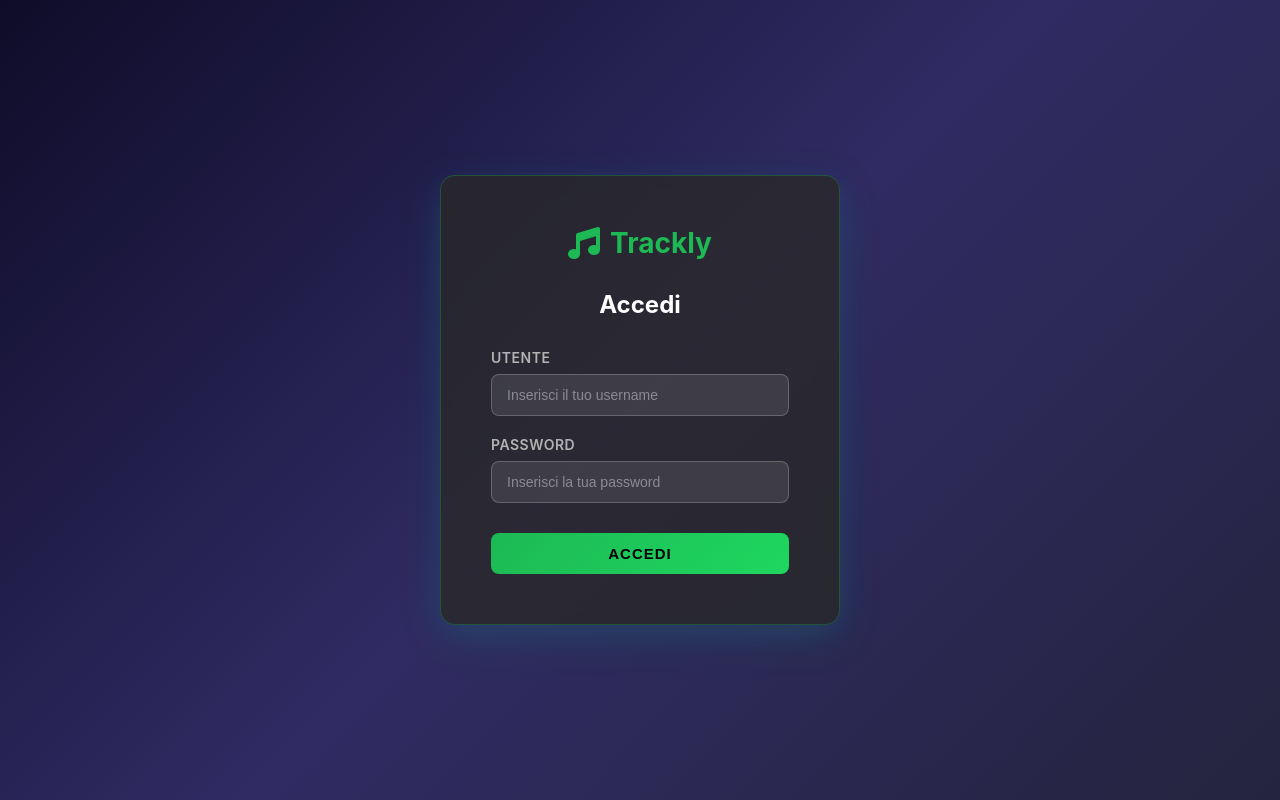
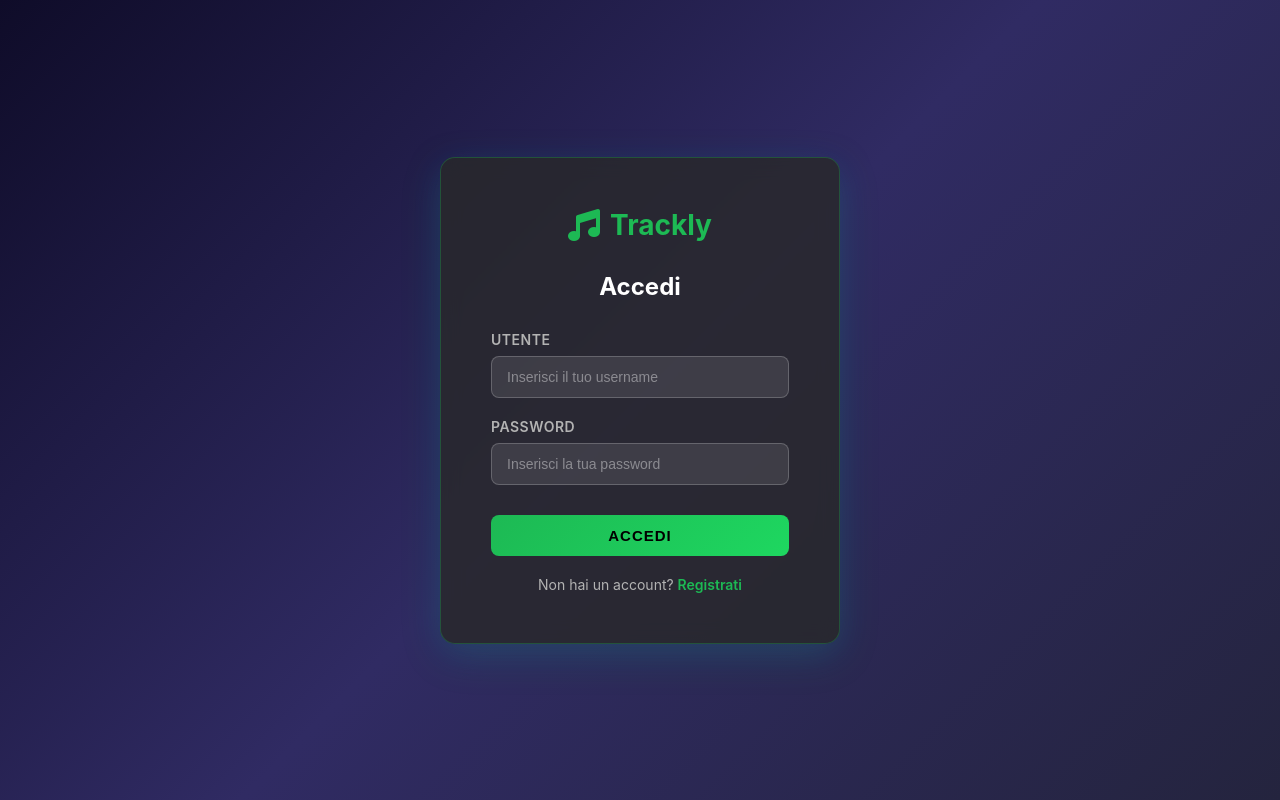
Before and after one commit to Chen-Gia/ProgettoInformatica, a PHP site: page /frontend/login.php in a window 1280 px wide. Run offline with PHP 8.4, Linux system fonts and the light colour scheme.

Commit message:
Crea un bottone per la registrazione nella pagina di login

```diff
--- a/frontend/login.php
+++ b/frontend/login.php
@@ -40,6 +40,7 @@ require_once "config.php";
 
                 <button type="submit" class="login-btn">Accedi</button>
             </form>
+            <p class="register-link">Non hai un account? <a href="iscrizione.php">Registrati</a></p>
         </div>
     </div>
 </body>
--- a/frontend/style.css
+++ b/frontend/style.css
@@ -624,3 +624,21 @@ body {
         font-size: 28px;
     }
 }
+
+.register-link {
+    text-align: center;
+    margin-top: 20px;
+    font-size: 14px;
+    color: #b3b3b3;
+}
+
+.register-link a {
+    color: #1DB954;
+    text-decoration: none;
+    font-weight: 600;
+    transition: color 0.3s ease;
+}
+
+.register-link a:hover {
+    color: #1ed760;
+}
```
